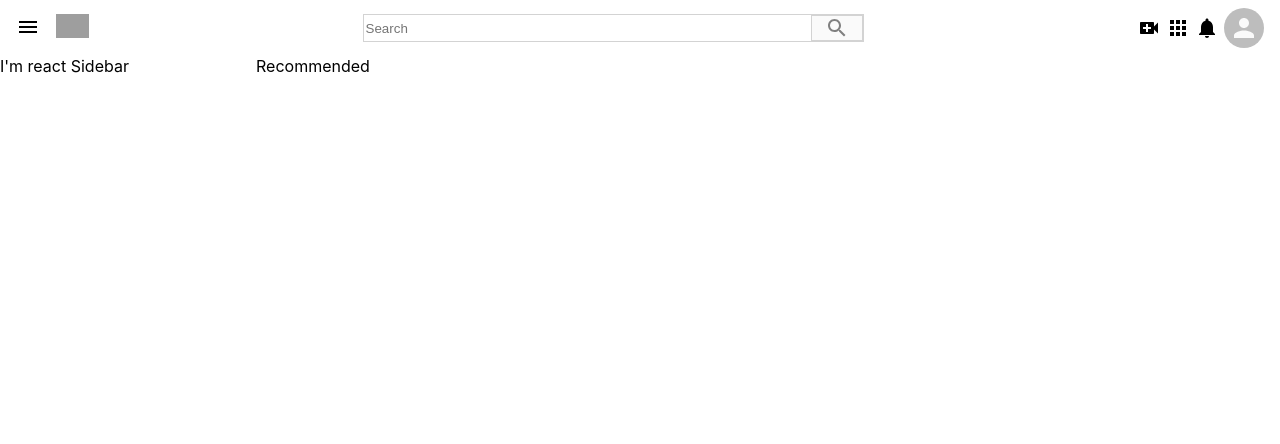
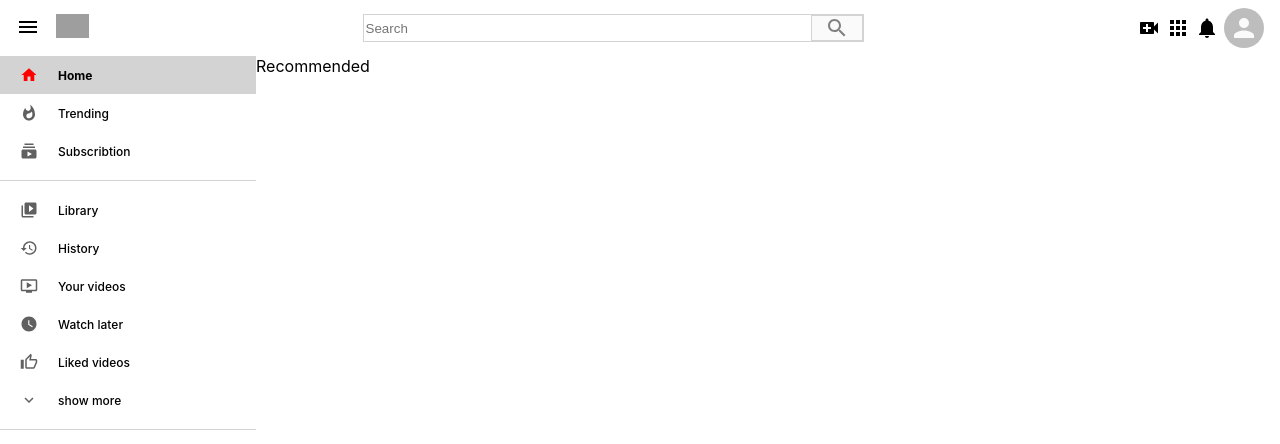
Before and after one commit to ma7ma7/youtube-clone, a React (Create React App) app: page /search/1 in a window 1280 px wide. Shown: the top 444 px of the page. Built offline with nearby package versions, Linux system fonts and the light colour scheme; grey boxes are pictures that could not be loaded.

Commit message:
:sparkles: Finishing Sidebar Look
The sidebar looks so good give him a check

```diff
--- a/src/components/Sidebar.css
+++ b/src/components/Sidebar.css
@@ -1,3 +1,11 @@
 .sidebar {
   flex: 0.2;
 }
+
+.sidebar > hr {
+  height: 1px;
+  border: 0;
+  background-color: lightgray;
+  margin-top: 10px;
+  margin-bottom: 10px;
+}
--- a/src/components/Sidebar.js
+++ b/src/components/Sidebar.js
@@ -1,8 +1,36 @@
 import React from "react";
+
+import HomeIcon from "@material-ui/icons/Home";
+import WhatshotIcon from "@material-ui/icons/Whatshot";
+import SubscriptionsIcon from "@material-ui/icons/Subscriptions";
+import VideoLibraryIcon from "@material-ui/icons/VideoLibrary";
+import HistoryIcon from "@material-ui/icons/History";
+import OndemendVideoIcon from "@material-ui/icons/OndemandVideo";
+import WatchLaterIcon from "@material-ui/icons/WatchLater";
+import ThumbUpAltOutlinedIcon from "@material-ui/icons/ThumbUpAltOutlined";
+import ExpandMoreOutlined from "@material-ui/icons/ExpandMoreOutlined";
+
+import SidebarRow from "./SidebarRow";
 import "./Sidebar.css";
 
 function Sidebar() {
-  return <div className="sidebar">I'm react Sidebar</div>;
+  return (
+    <div className="sidebar">
+      <SidebarRow Icon={HomeIcon} title="Home" selected />
+      <SidebarRow Icon={WhatshotIcon} title="Trending" />
+      <SidebarRow Icon={SubscriptionsIcon} title="Subscribtion" />
+      <hr />
+
+      <SidebarRow Icon={VideoLibraryIcon} title="Library" />
+      <SidebarRow Icon={HistoryIcon} title="History" />
+      <SidebarRow Icon={OndemendVideoIcon} title="Your videos" />
+      <SidebarRow Icon={WatchLaterIcon} title="Watch later" />
+      <SidebarRow Icon={ThumbUpAltOutlinedIcon} title="Liked videos" />
+      <SidebarRow Icon={ExpandMoreOutlined} title="show more" />
+
+      <hr />
+    </div>
+  );
 }
 
 export default Sidebar;
--- /dev/null
+++ b/src/components/SidebarRow.css
@@ -0,0 +1,38 @@
+.sidebarRow {
+  display: flex;
+  align-items: center;
+  padding: 10px 20px;
+}
+
+.sidebarRow__icon {
+  color: #606060;
+  font-size: large !important;
+}
+
+.sidebarRow__title {
+  flex: 1;
+  margin-left: 20px;
+  font-size: 12px;
+  font-weight: 500;
+}
+
+.sidebarRow:hover {
+  background-color: lightgray;
+  cursor: pointer;
+}
+
+.sidebarRow:hover > .sidebarRow__icon {
+  color: red;
+}
+
+.sidebarRow.selected {
+  background-color: lightgray;
+}
+
+.sidebarRow.selected > .sidebarRow__icon {
+  color: red;
+}
+
+.sidebarRow.selected > .sidebarRow__title {
+  font-weight: bold;
+}
--- /dev/null
+++ b/src/components/SidebarRow.js
@@ -0,0 +1,14 @@
+import React from "react";
+
+import "./SidebarRow.css";
+
+function SidebarRow({ Icon, title, selected }) {
+  return (
+    <div className={`sidebarRow ${selected && "selected"}`}>
+      <Icon className="sidebarRow__icon" />
+      <h2 className="sidebarRow__title">{title}</h2>
+    </div>
+  );
+}
+
+export default SidebarRow;
```
